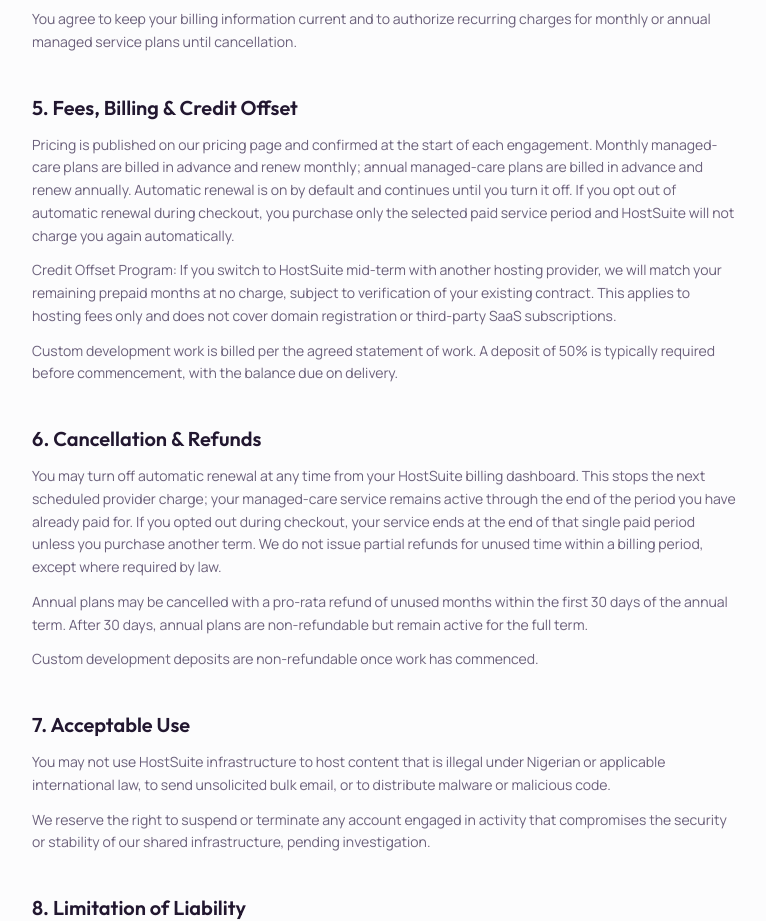
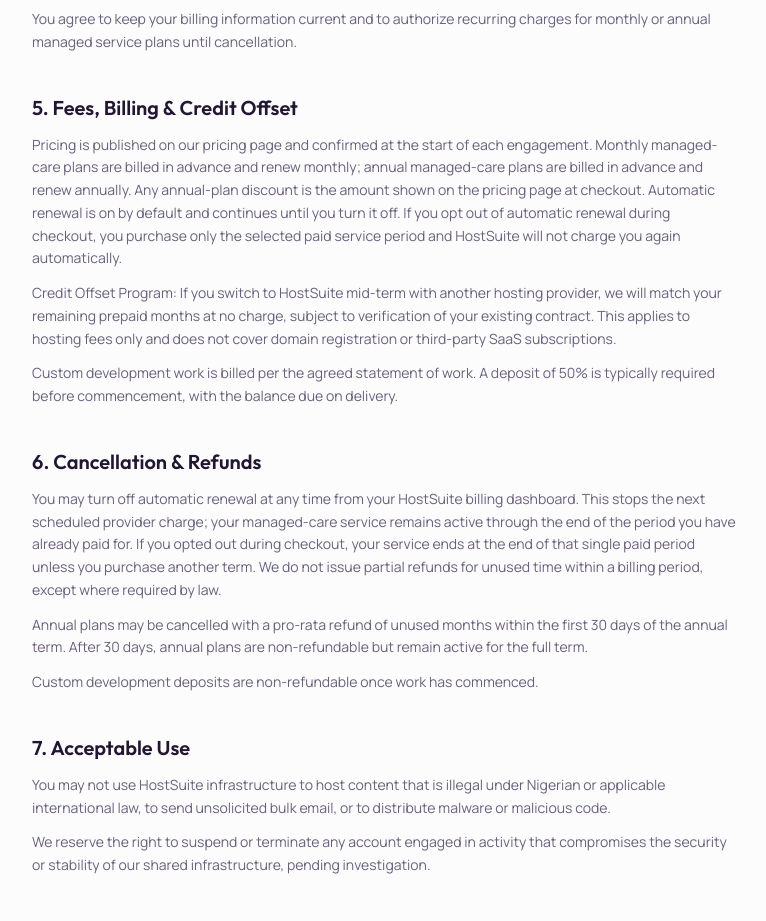
Before and after one commit to Holladworld/hostsuite, a Next.js app: page /terms in a window 1280 px wide. Shown: the part 1180-2101 px from the top of the page, without its empty margins (256-1022 px from the left). Built offline with nearby package versions, Linux system fonts and the light colour scheme.

Commit message:
Align annual pricing terms with published plan prices

```diff
--- a/app/terms/page.tsx
+++ b/app/terms/page.tsx
@@ -40,7 +40,7 @@ export default function TermsPage() {
         {
           heading: 'Fees, Billing & Credit Offset',
           body: [
-            'Pricing is published on our pricing page and confirmed at the start of each engagement. Monthly managed-care plans are billed in advance and renew monthly; annual managed-care plans are billed in advance and renew annually. Automatic renewal is on by default and continues until you turn it off. If you opt out of automatic renewal during checkout, you purchase only the selected paid service period and HostSuite will not charge you again automatically.',
+            'Pricing is published on our pricing page and confirmed at the start of each engagement. Monthly managed-care plans are billed in advance and renew monthly; annual managed-care plans are billed in advance and renew annually. Any annual-plan discount is the amount shown on the pricing page at checkout. Automatic renewal is on by default and continues until you turn it off. If you opt out of automatic renewal during checkout, you purchase only the selected paid service period and HostSuite will not charge you again automatically.',
             'Credit Offset Program: If you switch to HostSuite mid-term with another hosting provider, we will match your remaining prepaid months at no charge, subject to verification of your existing contract. This applies to hosting fees only and does not cover domain registration or third-party SaaS subscriptions.',
             'Custom development work is billed per the agreed statement of work. A deposit of 50% is typically required before commencement, with the balance due on delivery.',
           ],
```
